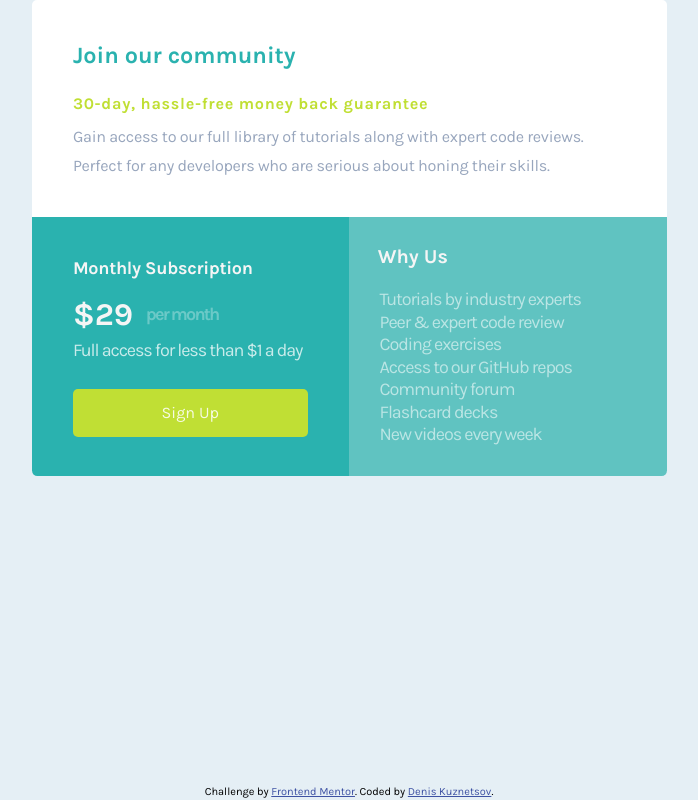
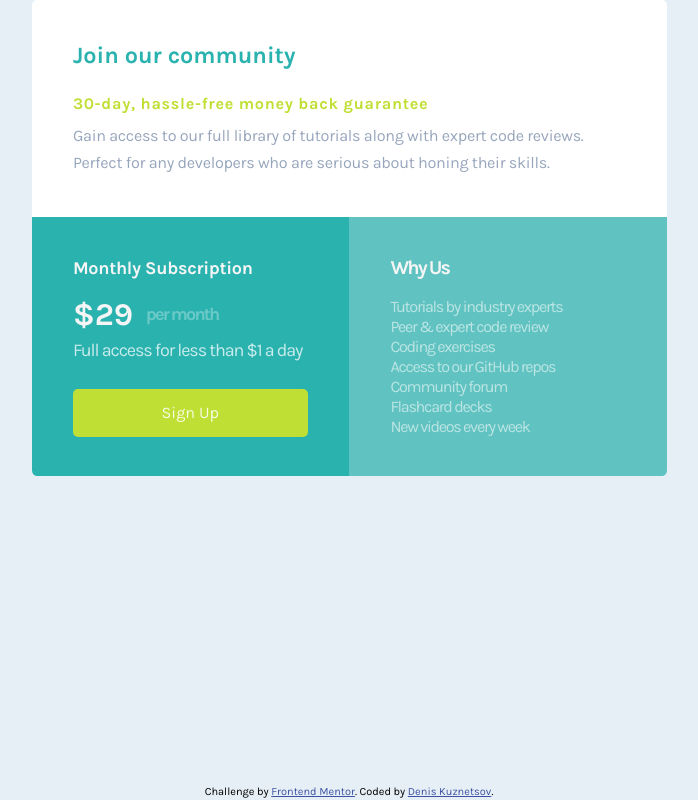
Before and after one commit to DenKuznets/1.Single-Price-Grid-Component, a plain HTML site: page index.html in a window 1280 px wide. Shown: the whole page, without its empty margins (291-989 px from the left). Drawn offline with Linux system fonts and the light colour scheme.

Commit message:
aside desktop done

```diff
--- a/main.scss
+++ b/main.scss
@@ -291,6 +291,8 @@ aside {
     p {
       margin-top: 0.4rem;
       letter-spacing: -0.3px;
+      font-size: 0.9rem;
+      line-height: 1.7;
     }
   }
 
@@ -331,5 +333,21 @@ aside {
 
   aside {
     border-radius: 0 0 .3rem 0;
+    padding: 0 2.3rem;
+
+    h1 {
+      margin-top: 2rem;
+      letter-spacing: -1.9px;
+    }
+
+    ul {
+      margin-top: .9rem;
+      padding-inline-start: 0rem;
+    }
+
+    li {
+      letter-spacing: -1.3px;
+      font-size: 0.9rem;
+    }
   }
 }
```
Also changed, not shown: main.css, 1 other file.
